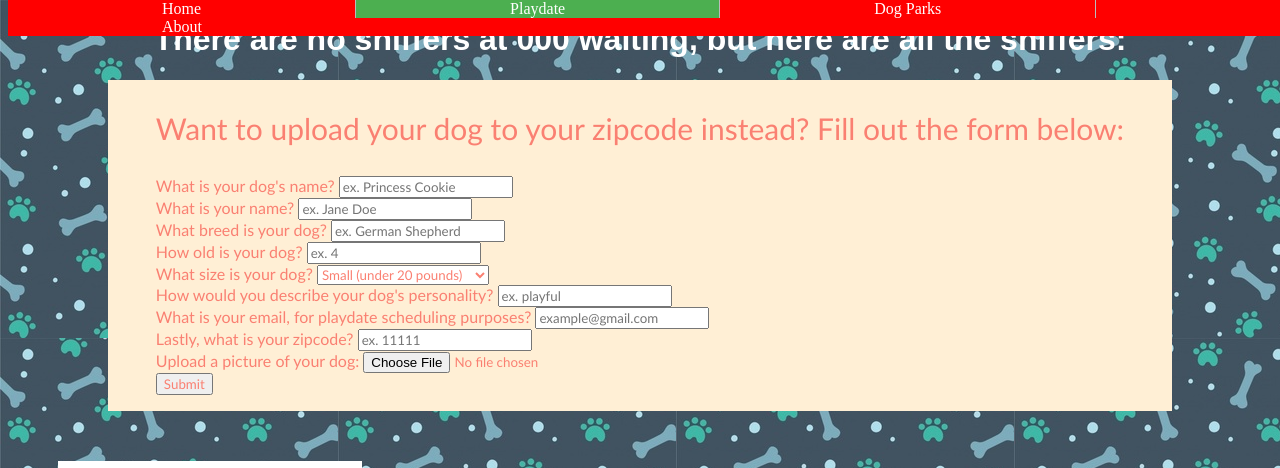
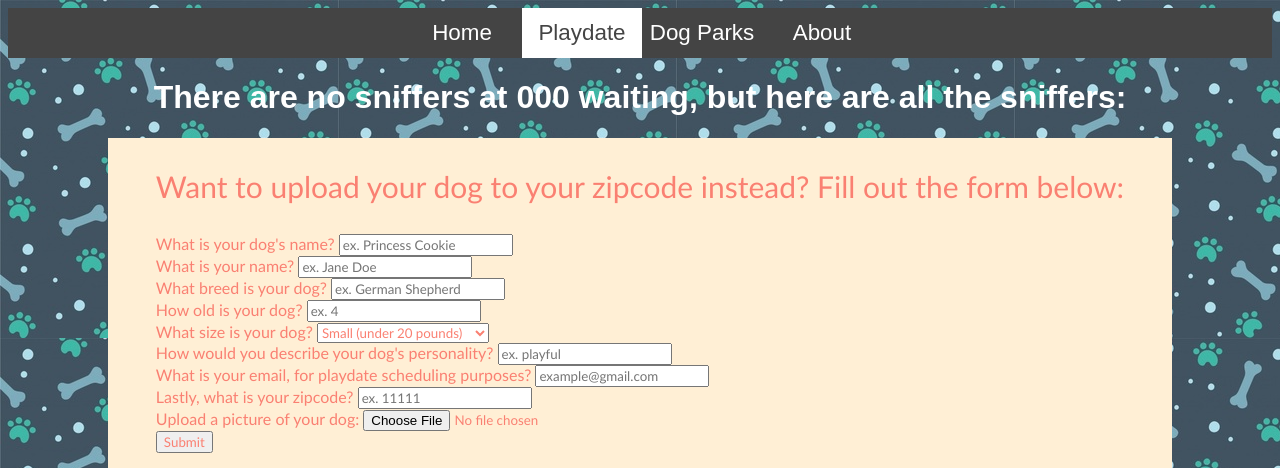
Before and after one commit to linamontes10-zz/sniff, a Python web app: template templates/newplaydate.html in a window 1280 px wide. Shown: the top 468 px of the page. Run offline with Jinja, Linux system fonts and the light colour scheme; the template is opened without the code that fills it: most values are stand-ins (such as "Sample title", 1, 10 or a date in 2020).

Commit message:
nav bar- without margins

```diff
--- a/static/themes/newplaydate.css
+++ b/static/themes/newplaydate.css
@@ -7,36 +7,6 @@ body {
       background-image: url(/static/images/background.jpg);
 }
 
-li {
-  float: left;
-  border-right: 1px solid #bbb;
-  overflow: hidden;
-}
-li:last-child {
-  border-right: none;
-}
-li a {
-  text-align: center;
-  padding: 100px 154px;
-  text-decoration: none;
-  color: white;
-}
-li a:hover {
-  background-color: #343d46;
-  color: white;
-}
-.active {
-  background-color: #4CAF50;
-}
-ul {
-  position: fixed;
-  background-color: #FF0000;
-  top: 0;
-  width: 100%;
-  list-style-type: none;
-  margin: 0;
-  padding: 0;
-}
 
 img {
   height:250px;
@@ -102,3 +72,65 @@ select{
 #addquestion {
   font-size: 30px;
 }
+
+.nav ul {
+  list-style: none;
+  background-color: #444;
+  text-align: center;
+  padding: 0;
+  margin: 0;
+}
+.nav li {
+  font-family: 'Oswald', sans-serif;
+  font-size: 1.2em;
+  line-height: 40px;
+  height: 40px;
+  border-bottom: 1px solid #888;
+}
+
+.nav a {
+  text-decoration: none;
+  color: #fff;
+  display: block;
+  transition: .3s background-color;
+}
+
+.nav a:hover {
+  background-color: #005f5f;
+}
+
+.nav a.active {
+  background-color: #fff;
+  color: #444;
+  cursor: default;
+}
+
+@media screen and (min-width: 600px) {
+  .nav li {
+    width: 120px;
+    border-bottom: none;
+    height: 50px;
+    line-height: 50px;
+    font-size: 1.4em;
+  }
+
+  /* Option 1 - Display Inline */
+  .nav li {
+    display: inline-block;
+    margin-right: -4px;
+  }
+
+  /* Options 2 - Float
+  .nav li {
+    float: left;
+  }
+  .nav ul {
+    overflow: auto;
+    width: 600px;
+    margin: 0 auto;
+  }
+  .nav {
+    background-color: #444;
+  }
+  */
+}
--- a/templates/dogparks.html
+++ b/templates/dogparks.html
@@ -12,8 +12,8 @@
     <ul>
       <li class="home"><a href="/home">Home</a></li>
       <li class="playdate"><a href="/playdate">Playdate</a></li>
-      <li class="dog"><a href="/dogparks">Dog Parks</a></li>
-      <li class="aboutus"><a class="active" href="/aboutus">About</a></li>
+      <li class="dog"><a class="active" href="/dogparks">Dog Parks</a></li>
+      <li class="aboutus"><a href="/aboutus">About</a></li>
     </ul>
   </div>
   </header>
--- a/templates/homepage.html
+++ b/templates/homepage.html
@@ -10,10 +10,10 @@
     <div class="nav">
 
     <ul>
-      <li class="home"><a href="/home">Home</a></li>
+      <li class="home"><a class="active" href="/home">Home</a></li>
       <li class="playdate"><a href="/playdate">Playdate</a></li>
       <li class="dog"><a href="/dogparks">Dog Parks</a></li>
-      <li class="aboutus"><a class="active" href="/aboutus">About</a></li>
+      <li class="aboutus"><a href="/aboutus">About</a></li>
     </ul>
   </div>
   </header>
--- a/templates/newplaydate.html
+++ b/templates/newplaydate.html
@@ -4,12 +4,17 @@
   <title> Your Pawfect Match </title>
   <link href="/static/themes/newplaydate.css" rel="stylesheet">
 </head>
+<body>
+<header>
+  <div class="nav">
   <ul>
     <li><a href="/home">Home</a></li>
     <li><a class="active" href="/playdate">Playdate</a></li>
     <li><a href="/dogparks">Dog Parks</a></li>
     <li><a href="/aboutus">About</a></li>
   </ul>
+</div>
+</header>
 
   {% if dogsfound %}
     <h1>  Your Sniffers at {{zipcode}} are waiting:</h1>
```
Also changed, not shown: static/themes/aboutus.css (+0 -41 lines), static/themes/dogparks.css (+6 -2 lines), static/themes/playdate.css (+62 -30 lines), templates/playdate.html (+14 -6 lines).
